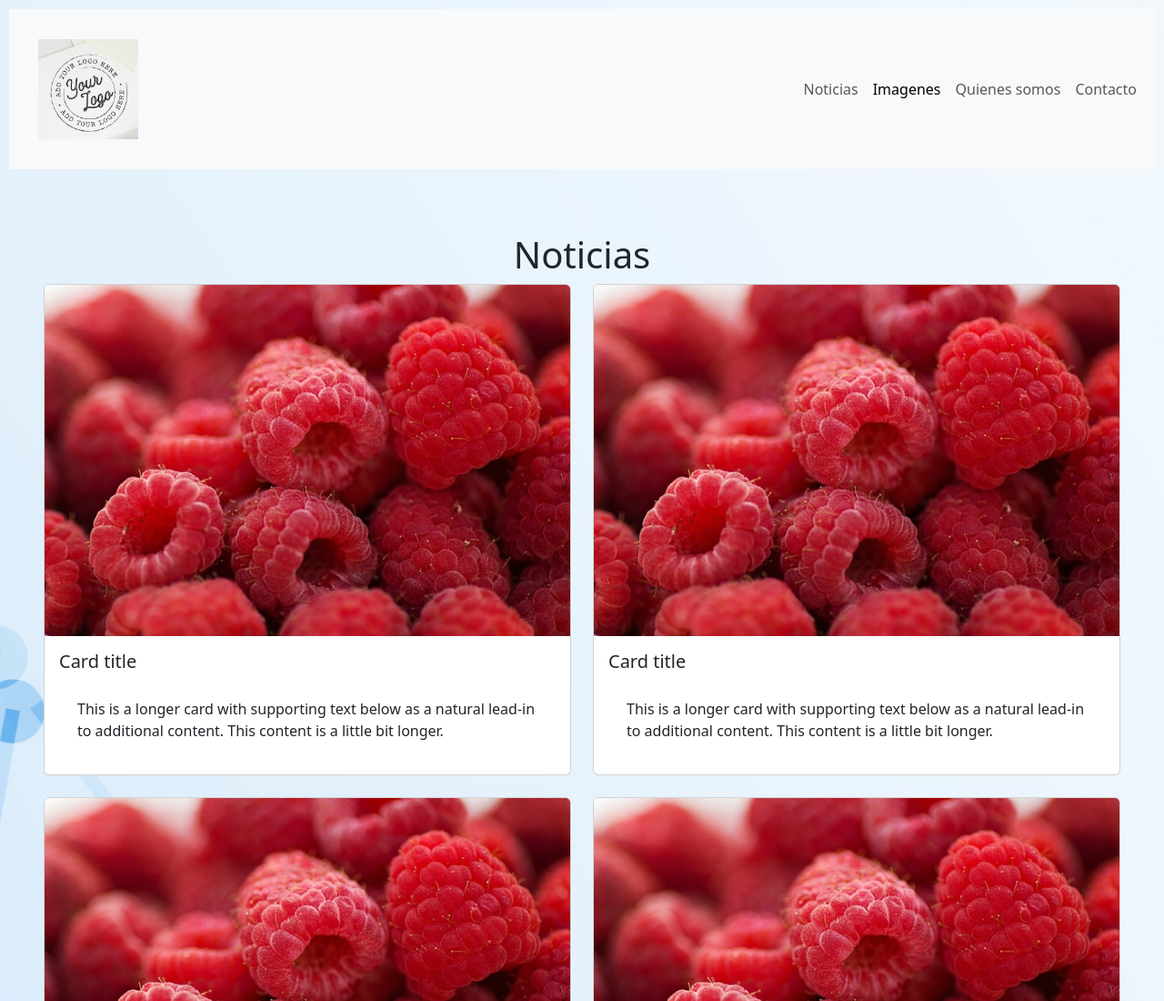
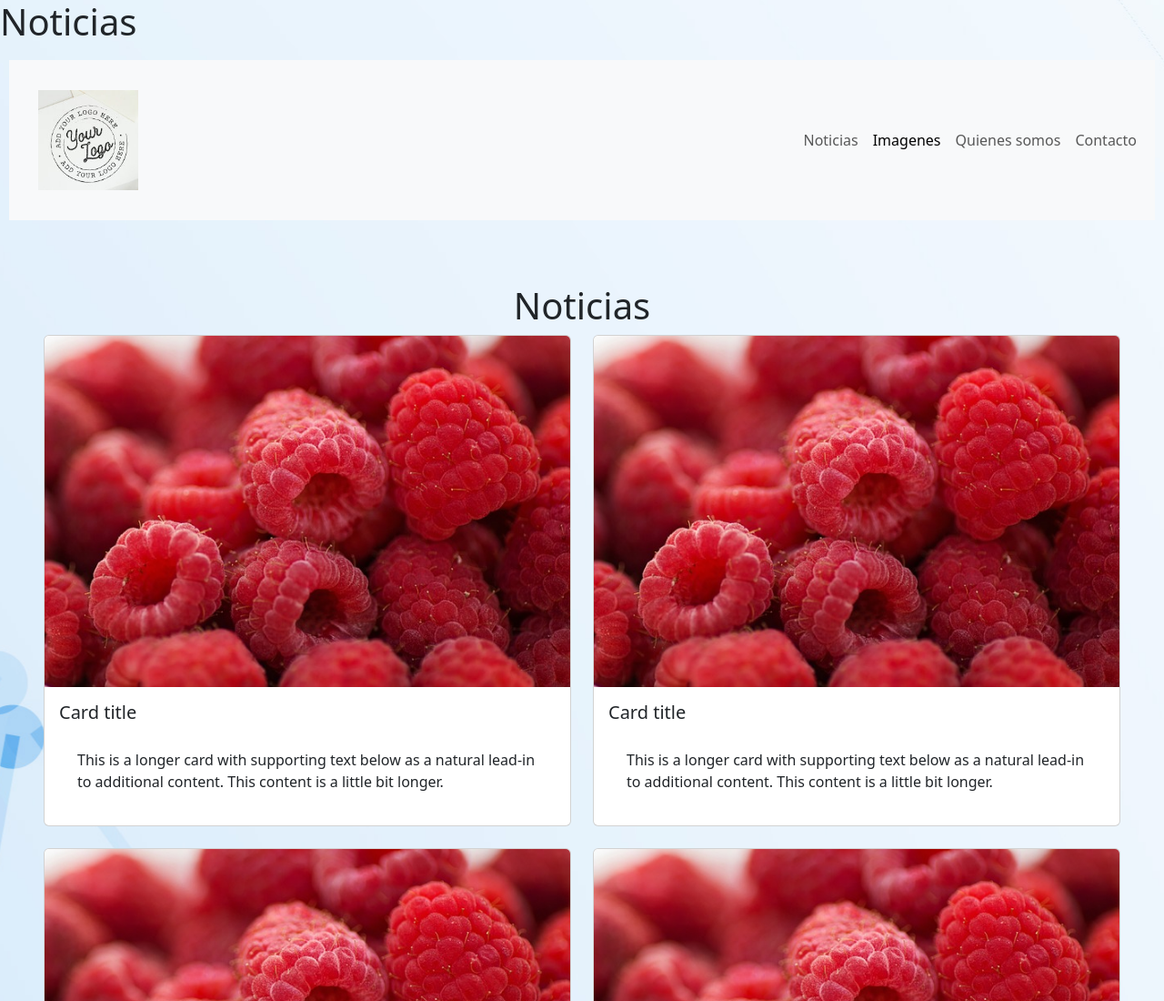
Before and after one commit to marianofantini/entrega, a plain HTML site: page pages/noticias.html in a window 1280 px wide. Shown: the top 1100 px of the page at 91% size. Drawn offline with nearby package versions, Linux system fonts and the light colour scheme; files whose address does not match are found by name.

Commit message:
Update noticias.html

```diff
--- a/pages/noticias.html
+++ b/pages/noticias.html
@@ -13,6 +13,7 @@
 
 
 <body>
+    <h1> Noticias </h1>
     <header>
         <nav class="navbar navbar-expand-lg bg-body-tertiary">
             <div class="container-fluid">
```
